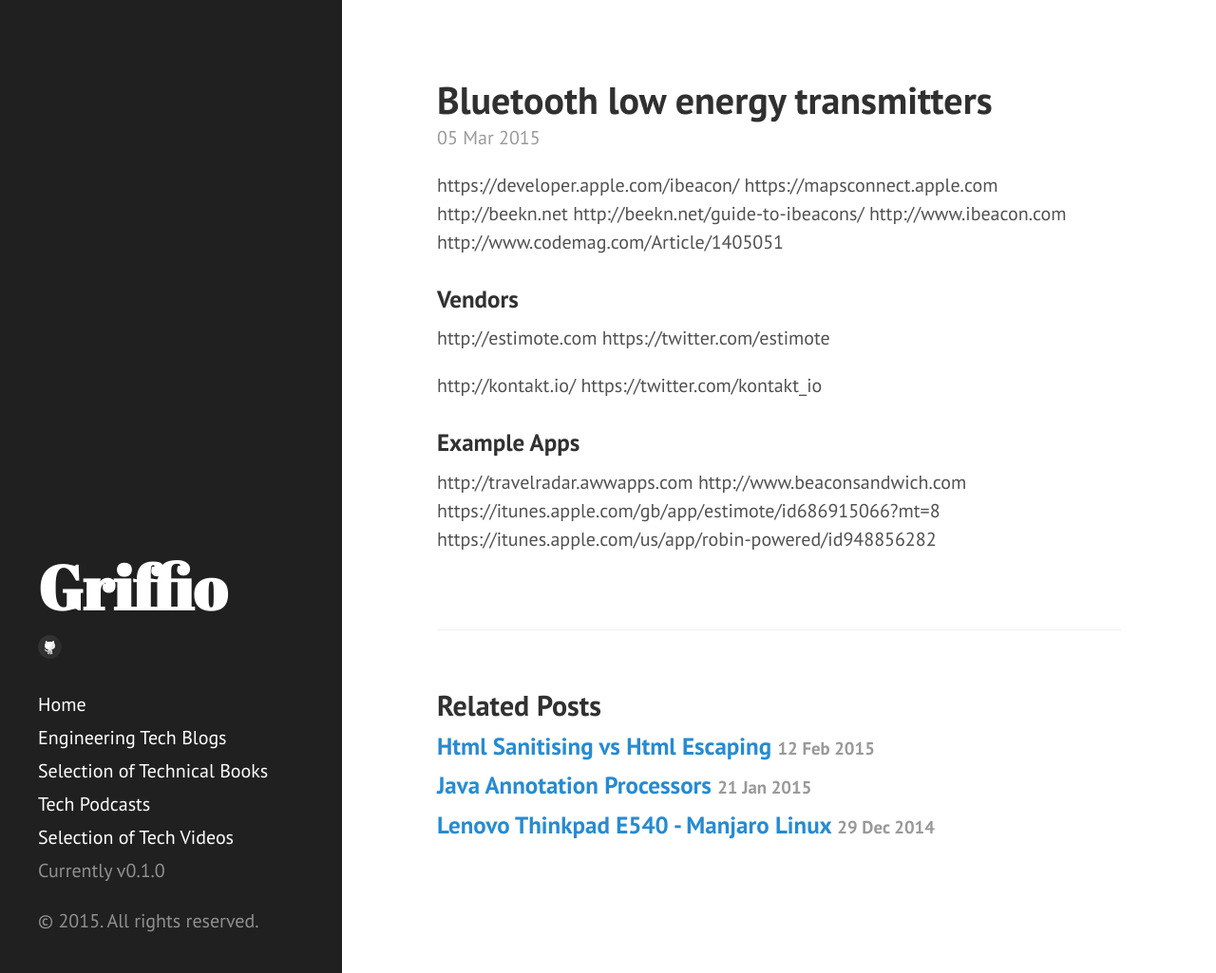
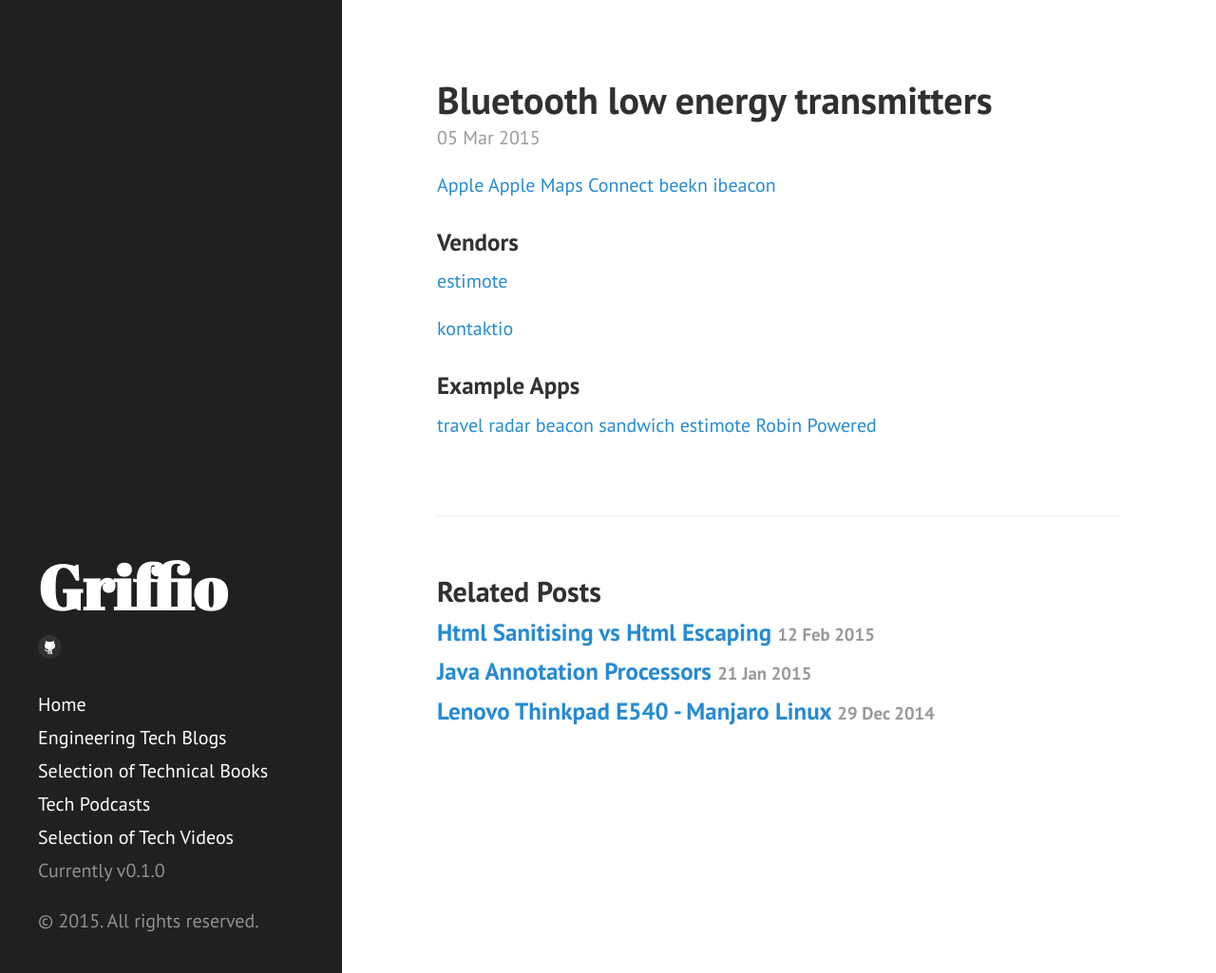
Before and after one commit to griffio/griffio.github.io, a Jekyll site: the page built from _posts/2015-03-05-Bluetooth-low-energy-transmitters.md, in a window 1280 px wide and 1025 px high. Shown: the whole window at 95% size. Built offline with Jekyll 4.4.1, drawn with Linux system fonts in a browser that asks for light colours; nearby versions of some CDN libraries.

Commit message:
Update 2015-03-05-Bluetooth-low-energy-transmitters.md

```diff
--- a/_posts/2015-03-05-Bluetooth-low-energy-transmitters.md
+++ b/_posts/2015-03-05-Bluetooth-low-energy-transmitters.md
@@ -7,24 +7,20 @@
 summary: iBeacons and BLE transmitters
 ---
 
-https://developer.apple.com/ibeacon/
-https://mapsconnect.apple.com
-http://beekn.net
-http://beekn.net/guide-to-ibeacons/
-http://www.ibeacon.com
-http://www.codemag.com/Article/1405051
+[Apple](https://developer.apple.com/ibeacon/)
+[Apple Maps Connect](https://mapsconnect.apple.com)
+[beekn](http://beekn.net/guide-to-ibeacons/)
+[ibeacon](http://www.ibeacon.com)
 
 ### Vendors
 
-http://estimote.com
-https://twitter.com/estimote
+[estimote](http://estimote.com)
 
-http://kontakt.io/
-https://twitter.com/kontakt_io
+[kontaktio](http://kontakt.io/)
 
 ### Example Apps
 
-http://travelradar.awwapps.com
-http://www.beaconsandwich.com
-https://itunes.apple.com/gb/app/estimote/id686915066?mt=8
-https://itunes.apple.com/us/app/robin-powered/id948856282
+[travel radar](http://travelradar.awwapps.com)
+[beacon sandwich](http://www.beaconsandwich.com)
+[estimote](https://itunes.apple.com/gb/app/estimote/id686915066?mt=8)
+[Robin Powered](https://itunes.apple.com/us/app/robin-powered/id948856282)
```
